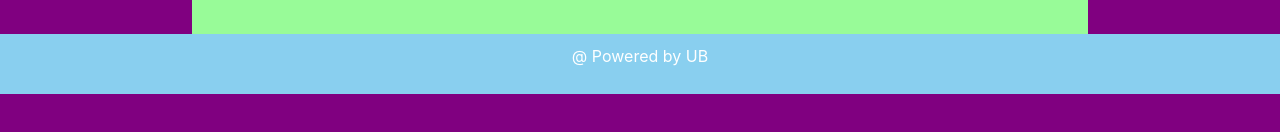
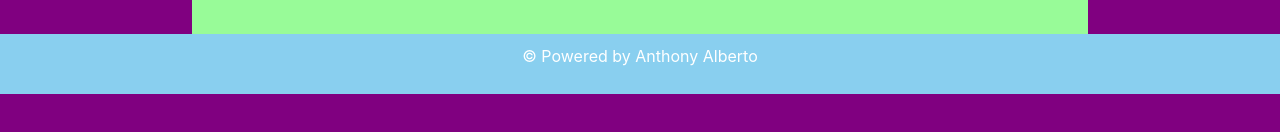
Before and after one commit to Anthony941-blip/Final-Project, a plain HTML site: page concepts.html in a window 1280 px wide. Shown: the part 418-550 px from the top of the page. Drawn offline with nearby package versions, Linux system fonts and the light colour scheme.

Commit message:
Update concepts.html

```diff
--- a/concepts.html
+++ b/concepts.html
@@ -32,8 +32,9 @@
 </section>
 
 <footer>
-  <p>@ Powered by UB</p>
+  <p>&#169; Powered by Anthony Alberto</p>
 </footer>
+
 
 </body>
 </html>
```
